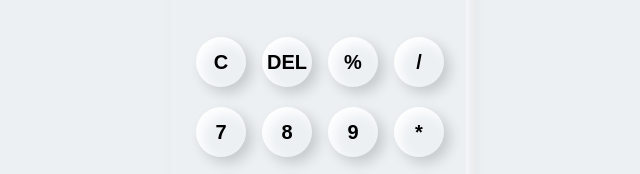
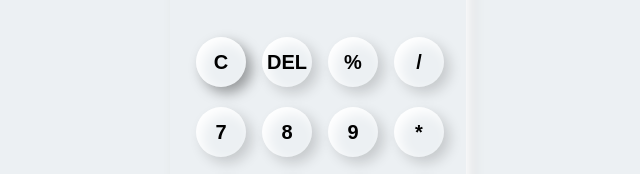
Before and after one commit to DamianGibas/Calcula, a plain HTML site: page index.html in a window 1280 px wide. In both pictures the pointer is over the button 543 px from the left and 329 px from the top of the page. Shown: the part 267-441 px from the top of the page, 322-962 px from the left. Drawn offline with Linux system fonts and the light colour scheme.

Commit message:
Key shading

```diff
--- a/styles.css
+++ b/styles.css
@@ -57,6 +57,22 @@ font-size: 20px;
 cursor: pointer;
 }
 
+button:hover {
+    box-shadow: inset 6px 6px 13px #fff,
+                  6px 6px 13px rgba(0,0,0,.36);
+background-color: #ecf0f3;
+}
+
+
+button:active {
+    background-color: rgb(262,262,262);
+}
+
+
+
+
+
+
 .equal {
 width: 120px;
 border-radius: 42px;
```
